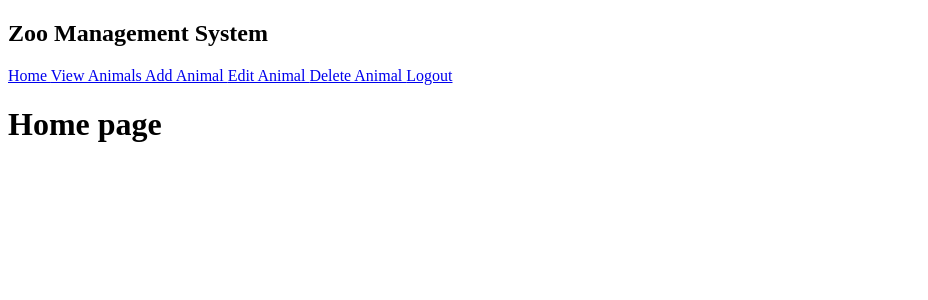
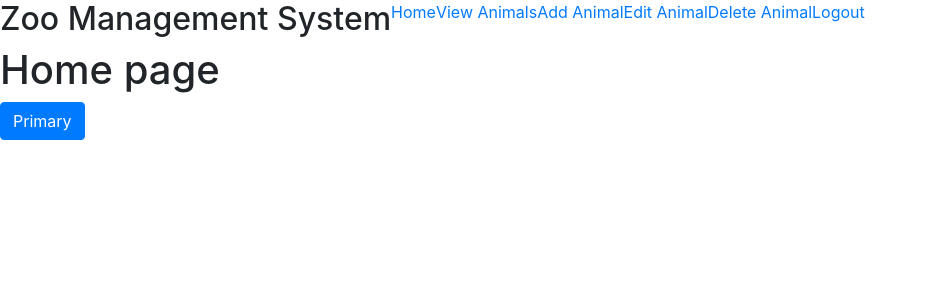
Before and after one commit to myamout/ZooBackup, a React app: page /user in a window 1280 px wide. Shown: the top 300 px of the page, without its empty margins (0-928 px from the left). Built offline with nearby package versions, Linux system fonts and the light colour scheme; the HTML template or start-up script is replaced by a standard one.

Commit message:
Added Bootstrap dependency and a test for bootstrap on the homepage.

```diff
--- a/package.json
+++ b/package.json
@@ -14,6 +14,7 @@
   },
   "dependencies": {
     "body-parser": "^1.18.2",
+    "bootstrap": "4.0.0-beta.2",
     "cookie-parser": "^1.4.3",
     "cors": "^2.8.4",
     "elasticsearch": "^13.3.1",
--- a/src/components/animalFunctions/home.jsx
+++ b/src/components/animalFunctions/home.jsx
@@ -5,7 +5,10 @@
     // Just renders a h1 tag to the page
     render() {
         return(
-            <h1> Home page </h1>
+        	<div>
+	            <h1> Home page </h1>
+	            <button type="button" class="btn btn-primary tester">Primary</button>
+            </div>
         );
     }
 
--- a/src/main.js
+++ b/src/main.js
@@ -3,3 +3,4 @@
 // and our Scss file
 import Index from "./components/index.jsx";
 require('./scss/styles.scss');
+require('../node_modules/bootstrap/dist/css/bootstrap.min.css');
```
Also changed, not shown: 1 other file (tests, documents, lock files or other folders).
